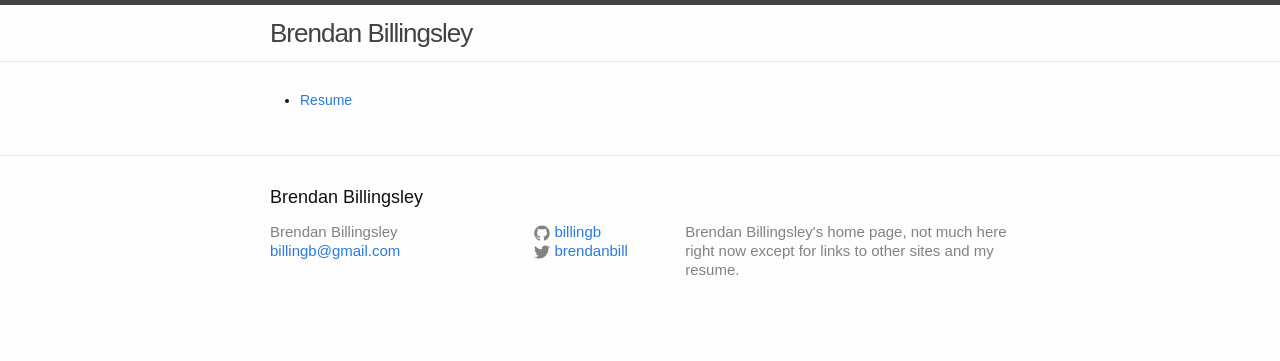
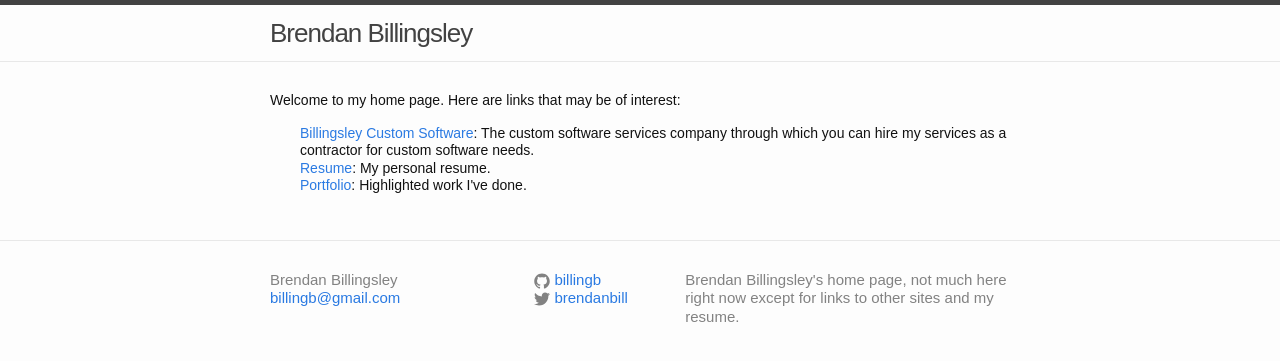
Before and after one commit to billingb/billingb.github.io, a Jekyll site: the page built from index.html, in a window 1280 px wide. Shown: the top 361 px of the page. Built offline with Jekyll 4.4.1, drawn with Linux system fonts in a browser that asks for light colours.

Commit message:
Link to billingsleycustomsoftware.com, google analytics.

```diff
--- a/_includes/footer.html
+++ b/_includes/footer.html
@@ -1,9 +1,5 @@
 <footer class="site-footer">
-
   <div class="wrapper">
-
-    <h2 class="footer-heading">{{ site.title }}</h2>
-
     <div class="footer-col-wrapper">
       <div class="footer-col  footer-col-1">
         <ul class="contact-list">
--- a/css/main.scss
+++ b/css/main.scss
@@ -39,11 +39,13 @@ $on-laptop:        800px;
     }
 }
 
-
-
 // Import partials from `sass_dir` (defaults to `_sass`)
 @import
         "base",
         "layout",
         "syntax-highlighting"
 ;
+
+ul.text-list {
+  list-style: none;
+}
--- a/index.html
+++ b/index.html
@@ -3,8 +3,11 @@ layout: default
 ---
 
 <div class="home">
-
-  <ul>
-    <li><a href="/resume">Resume</a></li>
+<p>Welcome to my home page. Here are links that may be of interest:</p>
+  <ul class="text-list">
+    <li><a href="http://billingsleycustomsoftware.com">Billingsley Custom Software</a>: The custom software services company through which you can
+      hire my services as a contractor for custom software needs.</li>
+    <li><a href="/resume">Resume</a>: My personal resume.</li>
+    <li><a href="/resume/portfolio.html">Portfolio</a>: Highlighted work I've done.</li>
   </ul>
 </div>
```
Also changed, not shown: other parts of _includes/footer.html (+10 -0 lines), _layouts/portfolio.html (+10 -0 lines), _layouts/resume.html (+10 -0 lines), _posts/2015-11-26-welcome-to-jekyll.markdown (deleted, +0 -25 lines), 1 other file.
